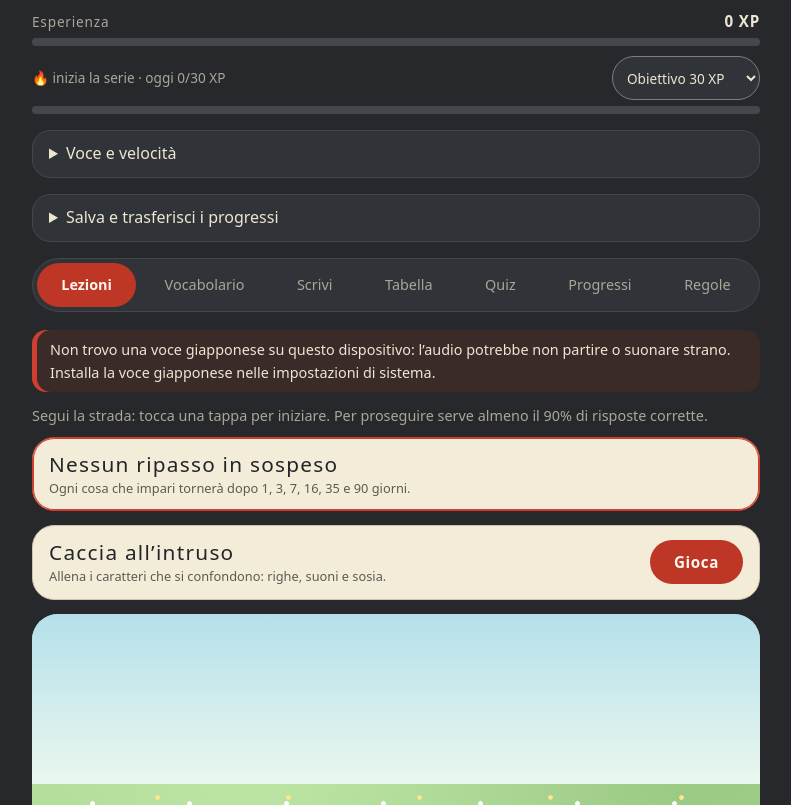
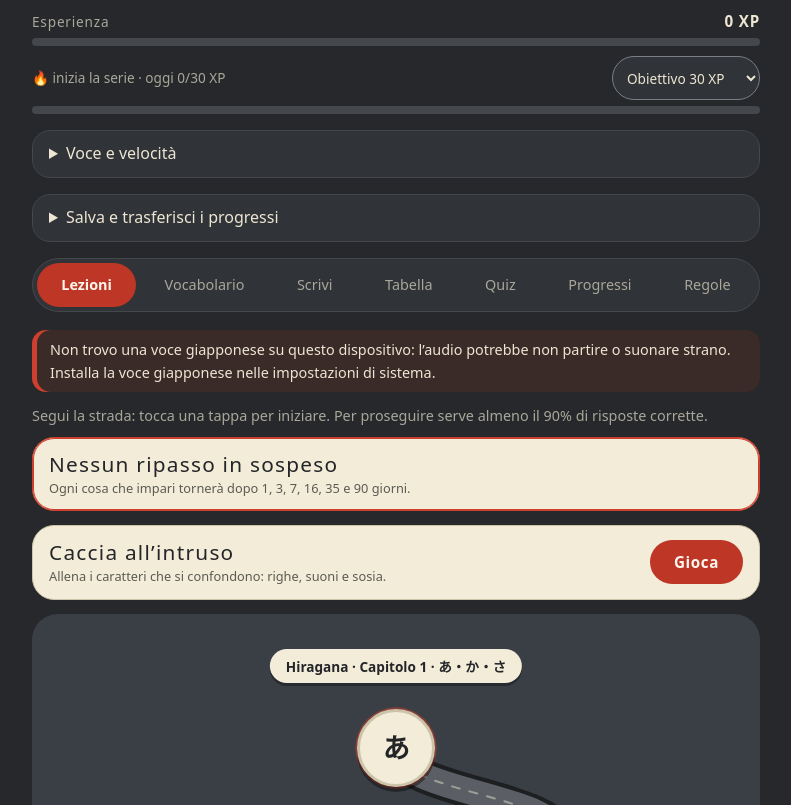
Before and after one commit to ilraffamato/hiragana-app, a plain HTML site: page index.html in a window 1280 px wide. Shown: the part 142-947 px from the top of the page, without its empty margins (244-1035 px from the left). Drawn offline with Linux system fonts and the light colour scheme; a web font is replaced by a local one.

Commit message:
Add files via upload

```diff
--- a/index.html
+++ b/index.html
@@ -375,15 +375,14 @@ const chLocked=c=>{const [a,b]=chRange(c);for(let x=a;x<=b;x++)if(!passL(x))retu
 function lockedL(i){if(i===0||isD(i,"c"))return false;const a=L[i-1],b=L[i];if((a.g[0]==="k")!==(b.g[0]==="k"))return false;if(!passL(i-1))return true;return CHE.includes(i-1)&&!isD(i-1,"t")}
 function startCh(c){const [a,b]=chRange(c);const ks=shuffle(L.slice(a,b+1).flatMap(x=>x.k));S={i:b,kind:"t",ch:c,ix:0,q:[],tot:0,ok:0,err:0,ph:0,phs:["listen","read"],kq:ks.slice(0,15)};lr.hidden=false;ll.hidden=true;startPh()}
 function isD(i,t){return done.includes(t==="c"?i:i+":"+t)}
-const ROADCSS=`.road{position:relative;margin:14px 0;border-radius:26px;overflow:hidden;background-color:#a9d58f;background-image:radial-gradient(circle,#fff 0 2px,transparent 2.6px),radial-gradient(circle,#ffe48a 0 2px,transparent 2.6px),radial-gradient(ellipse at 30% 20%,#bde5a4 0,transparent 62%),radial-gradient(ellipse at 80% 70%,#93c47e 0,transparent 56%);background-size:97px 113px,131px 89px,100% 700px,100% 900px;background-position:12px 20px,60px 50px,0 0,0 300px}
-.rhd{position:absolute;left:0;top:0;width:100%;height:170px}
+const ROADCSS=`.road{position:relative;margin:14px 0;border-radius:26px;background:linear-gradient(180deg,#3a3f46,#2f3a35);overflow:hidden}
 .road svg{position:absolute;left:0;top:0;width:100%}
 .road path{fill:none;stroke-linecap:round;stroke-linejoin:round;vector-effect:non-scaling-stroke}
-.r0{stroke:#b99763;stroke-width:36}.r1{stroke:#ecd9ae;stroke-width:28}.r3{stroke:#fbf3dc;stroke-width:3;stroke-dasharray:.5 12;opacity:.9}.r2{stroke:#e0533f;stroke-width:6}
-.pn{position:absolute;transform:translate(-50%,-50%);width:64px;height:64px;border-radius:50%;border:3px solid #c9a96b;background:var(--paper);color:var(--pen);display:flex;flex-direction:column;align-items:center;justify-content:center;cursor:pointer;font:700 1.7rem var(--mi);box-shadow:0 5px 0 #0006;padding:0}
+.r0{stroke:#1d1f21;stroke-width:34}.r1{stroke:#5b5e64;stroke-width:26}.r3{stroke:var(--paper);stroke-width:2;stroke-dasharray:8 10;opacity:.45}.r2{stroke:var(--shu);stroke-width:7}
+.pn{position:absolute;transform:translate(-50%,-50%);width:64px;height:64px;border-radius:50%;border:3px solid var(--pline);background:var(--paper);color:var(--pen);display:flex;flex-direction:column;align-items:center;justify-content:center;cursor:pointer;font:700 1.7rem var(--mi);box-shadow:0 5px 0 #0006;padding:0}
 .pn .g{line-height:1}.pn small{font:600 .62rem var(--ui);line-height:1;margin-top:2px}
 .pn.d{background:var(--shu);border-color:#fff6ee;color:#fff6ee}
-.pn.l{background:#b9c7b1;border-color:#8fa089;color:#5d6b58;font-size:1.3rem}
+.pn.l{background:#4a4d52;border-color:#3a3d41;color:var(--mute);font-size:1.3rem}
 .pn.v{width:76px;height:76px;border-radius:24px}
 .pn.pp{width:54px;height:54px;font-size:1.6rem;border-style:dashed}.pn.pp.d{background:var(--paper);color:var(--pen);border-color:var(--pline)}.pn.pp.cur{width:62px;height:62px}
 .pn.cur{width:78px;height:78px;animation:pulse 1.6s ease-in-out infinite}.pn.v.cur{width:84px;height:84px}
@@ -392,11 +391,6 @@ const ROADCSS=`.road{position:relative;margin:14px 0;border-radius:26px;overflow
 .pb{position:absolute;left:50%;transform:translate(-50%,-50%);background:var(--paper);color:var(--pen);font:700 .85rem var(--ui);padding:7px 16px;border-radius:99px;white-space:nowrap;max-width:94%;overflow:hidden;text-overflow:ellipsis;box-shadow:0 3px 0 #0005}
 .dc{position:absolute;font-size:1.8rem;opacity:.9;pointer-events:none}
 .sh{position:fixed;inset:0;background:#000a;display:flex;align-items:center;justify-content:center;z-index:60}`;
-const HEAD='<svg class="rhd" viewBox="0 0 360 170" preserveAspectRatio="xMidYMax slice" aria-hidden="true"><defs><linearGradient id="sk" x1="0" y1="0" x2="0" y2="1"><stop offset="0" stop-color="#7ec8e8"/><stop offset="1" stop-color="#eaf7ee"/></linearGradient></defs><rect width="360" height="170" fill="url(#sk)"/><circle cx="305" cy="38" r="17" fill="#fff6c9"/><path d="M50 170 L150 56 Q180 28 210 56 L310 170Z" fill="#8196bd"/><path d="M150 56 Q180 28 210 56 L198 64 L188 54 L178 66 L168 53 L158 64Z" fill="#fff"/><g fill="#fff" opacity=".92"><ellipse cx="70" cy="40" rx="30" ry="9"/><ellipse cx="92" cy="33" rx="20" ry="9"/><ellipse cx="250" cy="62" rx="26" ry="8"/><ellipse cx="270" cy="56" rx="16" ry="7"/></g><path d="M0 170 L0 138 Q70 108 140 138 T290 132 T360 138 L360 170Z" fill="#8fc98a"/><path d="M0 170 L0 152 Q100 128 200 152 T360 148 L360 170Z" fill="#a9d58f"/></svg>';
-const DEC={tree:'<svg viewBox="0 0 60 70" width="54"><ellipse cx="30" cy="65" rx="17" ry="5" fill="#0002"/><rect x="27" y="40" width="6" height="25" rx="2" fill="#8a5b3a"/><circle cx="30" cy="27" r="20" fill="#5fa65a"/><circle cx="19" cy="37" r="13" fill="#74b868"/><circle cx="42" cy="36" r="14" fill="#6bb062"/><circle cx="25" cy="20" r="8" fill="#9bd68a" opacity=".7"/></svg>',
-sakura:'<svg viewBox="0 0 60 70" width="54"><ellipse cx="30" cy="65" rx="17" ry="5" fill="#0002"/><rect x="27" y="40" width="6" height="25" rx="2" fill="#7a5238"/><circle cx="30" cy="27" r="20" fill="#f4b6c8"/><circle cx="19" cy="37" r="13" fill="#f9cfdb"/><circle cx="42" cy="36" r="14" fill="#f09bb6"/><circle cx="25" cy="20" r="8" fill="#fde6ee" opacity=".8"/></svg>',
-house:'<svg viewBox="0 0 80 64" width="62"><ellipse cx="40" cy="58" rx="32" ry="5" fill="#0002"/><rect x="14" y="28" width="52" height="28" fill="#f6efdc"/><rect x="14" y="28" width="52" height="4" fill="#d9ccaa"/><path d="M4 30 L40 6 L76 30Z" fill="#5b6b86"/><path d="M4 30 L40 6 L76 30 L70 30 L40 12 L10 30Z" fill="#46556e"/><rect x="34" y="38" width="12" height="18" fill="#8a5b3a"/><rect x="20" y="36" width="9" height="9" fill="#9fcfe0"/><rect x="51" y="36" width="9" height="9" fill="#9fcfe0"/></svg>',
-torii:'<svg viewBox="0 0 70 64" width="54"><ellipse cx="35" cy="60" rx="24" ry="4" fill="#0002"/><rect x="14" y="20" width="7" height="40" fill="#d6402d"/><rect x="49" y="20" width="7" height="40" fill="#d6402d"/><path d="M4 12 Q35 22 66 12 L66 20 Q35 30 4 20Z" fill="#c2331f"/><rect x="12" y="28" width="46" height="5" fill="#d6402d"/></svg>'};
 const pc=()=>{try{return JSON.parse(localStorage.getItem("hira-pct")||"{}")}catch(e){return{}}};
 const POI=[
 {e:"🍣",t:"Il sushi nasce per strada",w:"Tokyo, un tempo Edo",x:"Il sushi di oggi è nato a Edo, l’antica Tokyo, all’inizio dell’Ottocento, come cibo veloce da mangiare in piedi alle bancarelle. Prima, il pesce si conservava fermentato sotto il riso. Il pesce, さかな, era il protagonista del banco."},
@@ -431,13 +425,13 @@ function renderRoad(){
  if(!document.getElementById("roadcss")){const s=el("style");s.id="roadcss";s.textContent=ROADCSS;document.head.append(s)}
  const N=[];CHE.forEach((e,c)=>{const [a,b]=chRange(c);N.push({b:c});for(let i=a;i<=b;i++)N.push({i});N.push({t:c});N.push({p:c})});
  const stt=n=>n.p!==undefined?(!isD(chRange(n.p)[1],"t")?"l":seenP(n.p)?"d":"o"):n.i!==undefined?(passL(n.i)?"d":lockedL(n.i)?"l":"o"):(isD(chRange(n.t)[1],"t")?"d":chLocked(n.t)?"l":"o");
- let y=190,k=0,cur=-1;const pts=[];
- N.forEach((n,ix)=>{if(n.b!==undefined){n.y=y+22;y+=64}else{n.s=stt(n);if(cur<0&&n.s==="o")cur=ix;n.k=k++;n.x=50+22*Math.sin(n.k*.95);n.y=y+40;y+=92;pts.push(n)}});
+ let y=30,k=0,cur=-1;const pts=[];
+ N.forEach((n,ix)=>{if(n.b!==undefined){n.y=y+22;y+=64}else{n.s=stt(n);if(cur<0&&n.s==="o")cur=ix;n.k=k++;n.x=50+28*Math.sin(n.k*.95);n.y=y+40;y+=92;pts.push(n)}});
  const H=y+30,road=el("div","road");road.style.height=H+"px";
  const ci=cur<0?pts.length-1:pts.indexOf(N[cur]);let d="",dp="";
  pts.forEach((p,j)=>{if(!j){d="M"+p.x+" "+p.y;dp=d}else{const q=pts[j-1],m=(q.y+p.y)/2,seg=" C"+q.x+" "+m+","+p.x+" "+m+","+p.x+" "+p.y;d+=seg;if(j<=ci)dp+=seg}});
  const svg=document.createElementNS("http://www.w3.org/2000/svg","svg");svg.setAttribute("viewBox","0 0 100 "+H);svg.setAttribute("preserveAspectRatio","none");svg.setAttribute("aria-hidden","true");svg.style.height=H+"px";
- svg.innerHTML='<path d="'+d+'" class="r0"/><path d="'+d+'" class="r1"/><path d="'+d+'" class="r3"/><path d="'+dp+'" class="r2"/>';road.append(svg);road.insertAdjacentHTML("afterbegin",HEAD);
+ svg.innerHTML='<path d="'+d+'" class="r0"/><path d="'+d+'" class="r1"/><path d="'+d+'" class="r3"/><path d="'+dp+'" class="r2"/>';road.append(svg);
  const P=pc();let curEl=null;
  N.forEach((n,ix)=>{
   if(n.b!==undefined){const [a,b]=chRange(n.b),nm=L.slice(a,b+1).map(l=>l.k[0][0]).join("・"),pre=CHE.length===11?(n.b===0?"Hiragana · ":n.b===5?"Katakana · ":""):"";const bn=el("div","pb",pre+"Capitolo "+(n.b+1)+" · "+nm);bn.style.top=n.y+"px";road.append(bn);return}
@@ -446,7 +440,6 @@ function renderRoad(){
   b.append(el("span","g",n.s==="l"?"🔒":pp?POI[n.p].e:v?"🏁":L[n.i].k[0][0]));
   const pv=pp?0:v?P[chRange(n.t)[1]+":t"]:P[n.i];if(n.s==="d"&&pv)b.append(el("small",0,pv+"%"));
   b.onclick=()=>openNode(n);if(ix===cur)curEl=b;road.append(b)});
- pts.forEach((p,j)=>{if(j%2===1){const e=el("div","dc");e.innerHTML=DEC[["tree","sakura","house","tree","torii","sakura","tree"][j%7]];e.style.top=(p.y-24)+"px";e.style[p.x>50?"left":"right"]="1%";road.append(e)}});
  ll.append(road);if(curEl)setTimeout(()=>curEl.scrollIntoView({block:"center"}),80)}
 function renderL(){
  ll.replaceChildren(el("p","note","Segui la strada: tocca una tappa per iniziare. Per proseguire serve almeno il 90% di risposte corrette."));
```
